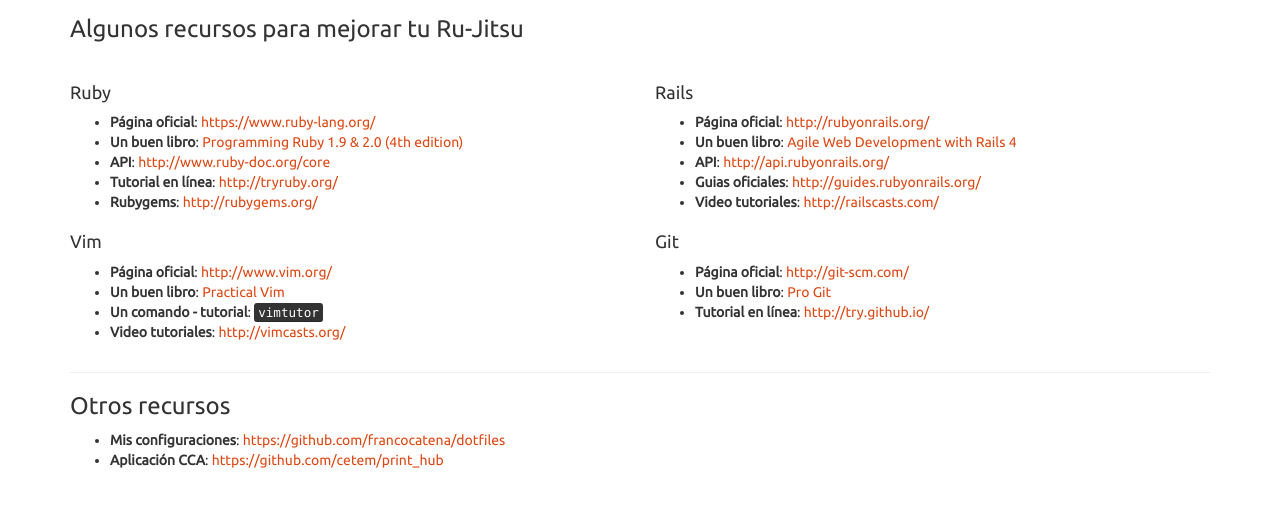
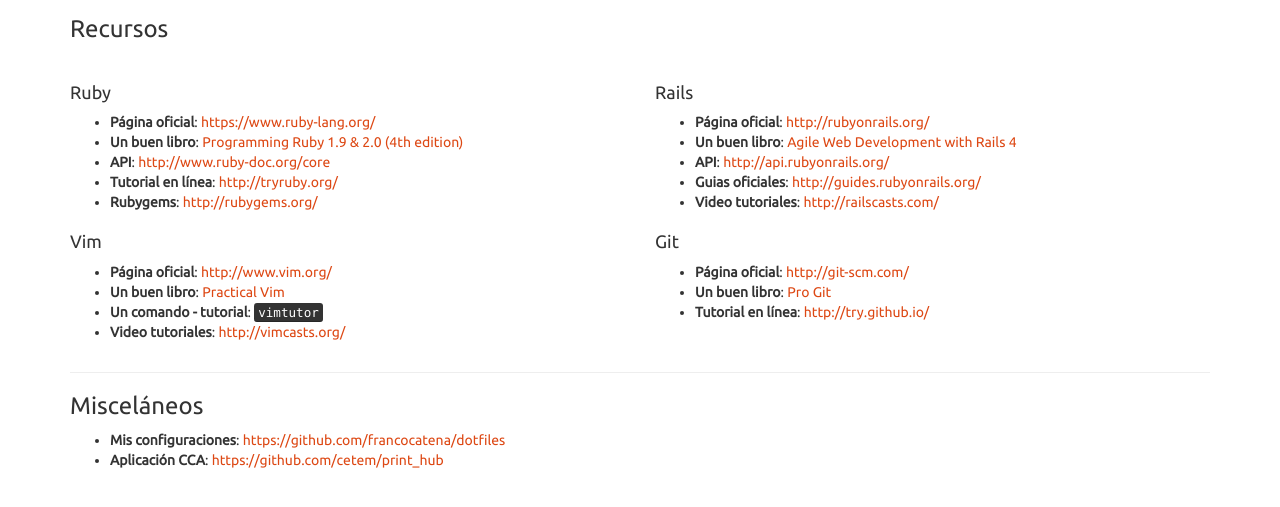
Before and after one commit to francocatena/clases, a Jekyll site: the page built from index.html, in a window 1280 px wide, cut to the strip 324-831 px from the top of the page. Built offline with Jekyll 4.4.1, drawn with Linux system fonts in a browser that asks for light colours; Markdown is read by kramdown in place of the engine named in the settings.

Commit message:
New index wording

```diff
--- a/index.html
+++ b/index.html
@@ -11,7 +11,7 @@
   </p>
 </div>
 
-<h3>Algunos recursos para mejorar tu Ru-Jitsu</h3>
+<h3>Recursos</h3>
 
 <br />
 
@@ -116,7 +116,7 @@
 
 <hr />
 
-<h3>Otros recursos</h3>
+<h3>Misceláneos</h3>
 
 <ul>
   <li>
```
